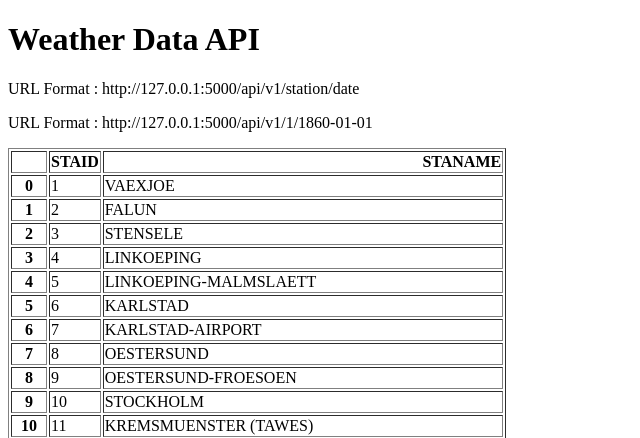
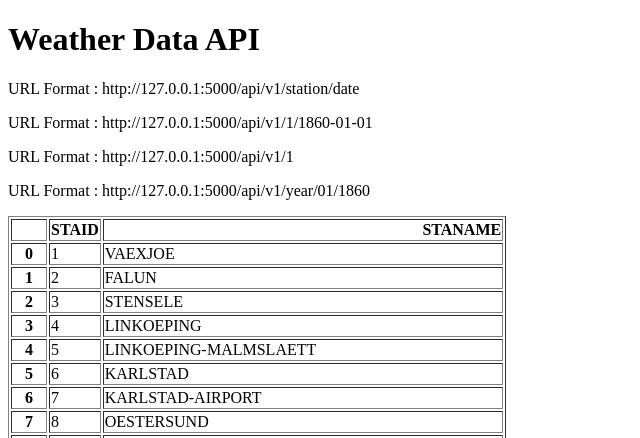
Before and after one commit to Atishay9828/app6-your-weather-api, a Flask app: page / in a window 1280 px wide. Shown: the top 438 px of the page, without its empty margins (0-640 px from the left). Run offline with Flask 3, Linux system fonts and the light colour scheme.

Commit message:
add url endpoint for yearly , stations speciifc

```diff
--- a/main.py
+++ b/main.py
@@ -9,7 +9,7 @@ stations = stations[["STAID" , "STANAME                                 "]]
 def home():
     return rt("home.html" , data= stations.to_html())
 @app.route("/api/v1/<station>/<date>")
-def about(station,date):
+def station_date(station,date):
     filename= "data_small\TG_STAID" + str(station).zfill(6) + ".txt"
     df = pd.read_csv(filename,skiprows= 20, parse_dates= ["    DATE"])
     temperature = df.loc[df['    DATE'] == date]['   TG'].squeeze() / 10
@@ -18,5 +18,19 @@ def about(station,date):
         "date" : date ,
         "station" : station
     }
+@app.route("/api/v1/<station>")
+def station(station):
+    filename= "data_small\TG_STAID" + str(station).zfill(6) + ".txt"
+    df = pd.read_csv(filename,skiprows= 20, parse_dates= ["    DATE"])
+    return df.to_dict(orient= "records")
+
+@app.route("/api/v1/year/<station>/<year>")
+def yearly(station,year):
+    filename= "data_small\TG_STAID" + str(station).zfill(6) + ".txt"
+    df = pd.read_csv(filename,skiprows= 20)
+    df["    DATE"] = df["    DATE"].astype(str)
+    result = df[df['    DATE'].str.startswith(str(year))]
+
+    return result.to_dict(orient= "records")
 
 app.run(debug=True)
--- a/templates/home.html
+++ b/templates/home.html
@@ -10,6 +10,9 @@
     <h1>Weather Data API</h1>
     <p>URL Format : http://127.0.0.1:5000/api/v1/station/date</p>
     <p>URL Format : http://127.0.0.1:5000/api/v1/1/1860-01-01</p>
+    <p>URL Format : http://127.0.0.1:5000/api/v1/1</p>
+    <p>URL Format : http://127.0.0.1:5000/api/v1/year/01/1860</p>
+
     {{data|safe}}
 </body>
 
```
